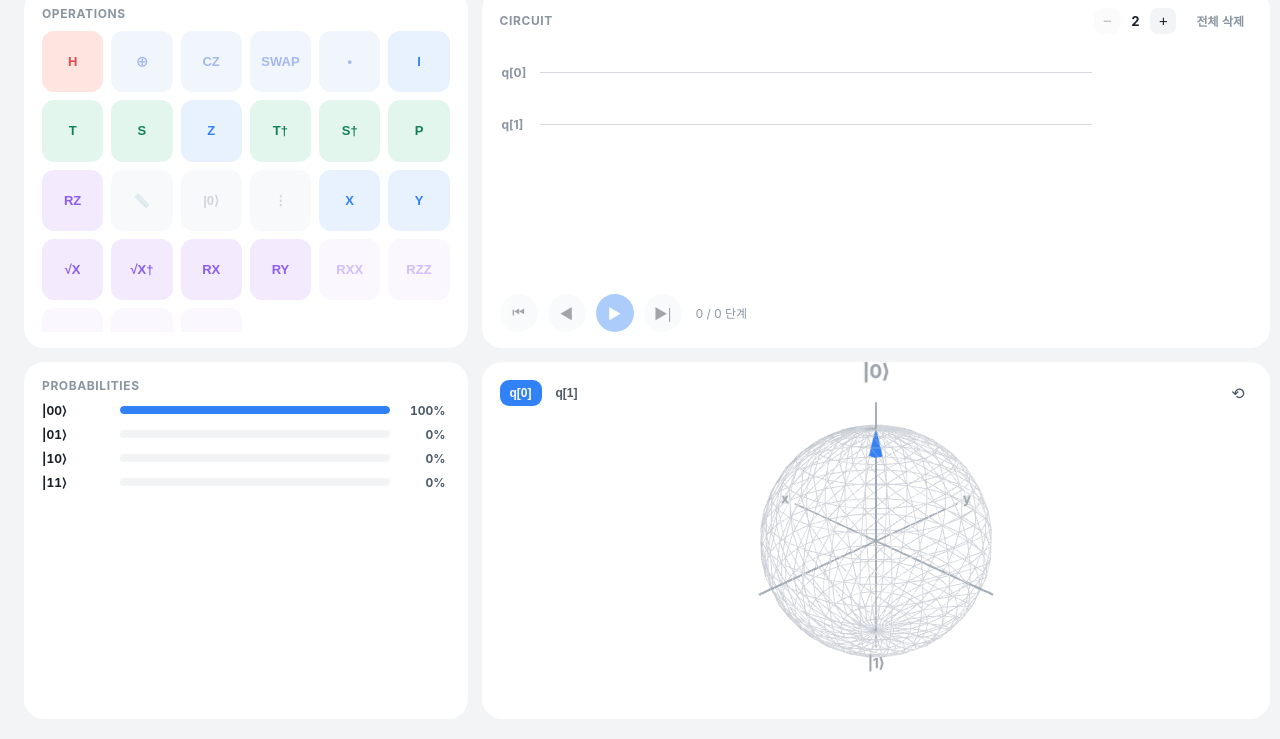
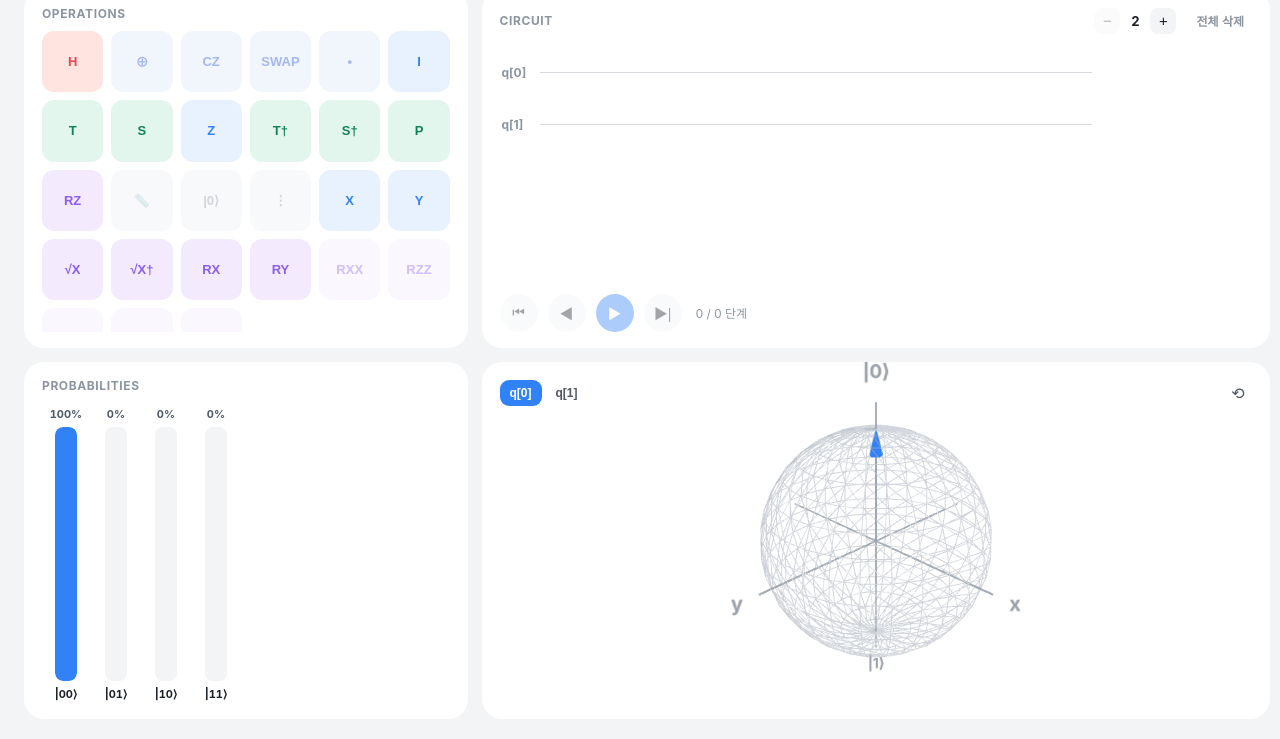
Before and after one commit to Seolwon64/quantumtools, a plain HTML site: page index.html in a window 1280 px wide. Shown: the part 61-800 px from the top of the page. Drawn offline with nearby package versions, Linux system fonts and the light colour scheme.

Commit message:
Add vertical probability bar chart, flipped default camera, and red motion trail
Switch probability panel to a vertical bar chart, flip the Bloch
sphere's default view (X right, Y left), and draw a fading red trail
of the state vector's path during playback that resets on replay.

```diff
--- a/index.html
+++ b/index.html
@@ -50,7 +50,7 @@
 
       <section class="panel panel-probability">
         <h2 class="panel-title">Probabilities</h2>
-        <div class="prob-list" id="prob-list"></div>
+        <div class="prob-chart" id="prob-list"></div>
       </section>
 
       <section class="panel panel-sphere">
--- a/js/main.js
+++ b/js/main.js
@@ -65,6 +65,7 @@ angleCancelBtn.addEventListener("click", closeAnglePopover);
 angleConfirmBtn.addEventListener("click", () => {
   if (!pendingPlacement) return;
   const thetaRad = (Number(angleSlider.value) * Math.PI) / 180;
+  scene.clearTrail();
   circuit.placeGate(pendingPlacement.column, pendingPlacement.qubit, pendingPlacement.gateName, thetaRad);
   closeAnglePopover();
 });
@@ -152,6 +153,7 @@ circuitGrid.addEventListener("drop", (e) => {
   if (info.kind === "param") {
     openAnglePopover(column, qubit, gateName, e.clientX, e.clientY);
   } else {
+    scene.clearTrail();
     circuit.placeGate(column, qubit, gateName);
   }
 });
@@ -161,6 +163,7 @@ circuitGrid.addEventListener("click", (e) => {
   if (!cell) return;
   const column = Number(cell.dataset.col);
   const qubit = Number(cell.dataset.qubit);
+  scene.clearTrail();
   circuit.removeGate(column, qubit);
 });
 
@@ -170,7 +173,10 @@ function buildQubitTabs(snapshot) {
     const tab = document.createElement("button");
     tab.className = "qubit-tab" + (q === snapshot.selectedQubit ? " active" : "");
     tab.textContent = `q[${q}]`;
-    tab.addEventListener("click", () => circuit.selectQubit(q));
+    tab.addEventListener("click", () => {
+      scene.clearTrail();
+      circuit.selectQubit(q);
+    });
     qubitTabs.appendChild(tab);
   }
 }
@@ -178,26 +184,26 @@ function buildQubitTabs(snapshot) {
 function renderProbabilities(snapshot) {
   probList.innerHTML = "";
   for (const entry of snapshot.probabilities) {
-    const row = document.createElement("div");
-    row.className = "prob-row";
+    const col = document.createElement("div");
+    col.className = "prob-bar-col";
+
+    const value = document.createElement("span");
+    value.className = "prob-bar-value";
+    value.textContent = `${Math.round(entry.probability)}%`;
+
+    const track = document.createElement("div");
+    track.className = "prob-bar-track-v";
+    const fill = document.createElement("div");
+    fill.className = "prob-bar-fill-v";
+    fill.style.height = `${entry.probability}%`;
+    track.appendChild(fill);
 
     const label = document.createElement("span");
-    label.className = "prob-label";
+    label.className = "prob-bar-label";
     label.textContent = `|${entry.label}⟩`;
 
-    const track = document.createElement("div");
-    track.className = "prob-bar-track";
-    const fill = document.createElement("div");
-    fill.className = "prob-bar-fill";
-    fill.style.width = `${entry.probability}%`;
-    track.appendChild(fill);
-
-    const value = document.createElement("span");
-    value.className = "prob-value";
-    value.textContent = `${Math.round(entry.probability)}%`;
-
-    row.append(label, track, value);
-    probList.appendChild(row);
+    col.append(value, track, label);
+    probList.appendChild(col);
   }
 }
 
@@ -236,13 +242,21 @@ const circuit = createCircuitController({
 buildPalette();
 
 qubitMinusBtn.addEventListener("click", () => {
+  scene.clearTrail();
   circuit.setQubitCount(circuit.getSnapshot().qubitCount - 1);
 });
 qubitPlusBtn.addEventListener("click", () => {
+  scene.clearTrail();
   circuit.setQubitCount(circuit.getSnapshot().qubitCount + 1);
 });
-clearBtn.addEventListener("click", () => circuit.clear());
-resetBtn.addEventListener("click", () => circuit.reset());
+clearBtn.addEventListener("click", () => {
+  scene.clearTrail();
+  circuit.clear();
+});
+resetBtn.addEventListener("click", () => {
+  scene.clearTrail();
+  circuit.reset();
+});
 stepBackBtn.addEventListener("click", () => circuit.stepBackward());
 stepFwdBtn.addEventListener("click", () => circuit.stepForward());
 
@@ -250,6 +264,7 @@ playBtn.addEventListener("click", () => {
   if (circuit.getSnapshot().isPlaying) {
     circuit.pause();
   } else {
+    scene.clearTrail();
     circuit.play();
   }
 });
--- a/js/scene.js
+++ b/js/scene.js
@@ -7,9 +7,10 @@ const WIREFRAME_COLOR = 0xb0b8c1;
 const AXIS_COLOR = 0x98a2ad;
 const LABEL_COLOR = "#4e5968";
 const VECTOR_COLOR = 0x3182f6;
+const TRAIL_COLOR = 0xff3b30;
 
-// 초기/리셋 시점: 왼쪽 X축, 오른쪽 Y축, 위쪽 Z축이 보이는 구도.
-const INITIAL_CAMERA_POS = new THREE.Vector3(-2.6, 1.9, -2.6);
+// 초기/리셋 시점: 오른쪽 X축, 왼쪽 Y축, 위쪽 Z축이 보이는 구도.
+const INITIAL_CAMERA_POS = new THREE.Vector3(2.6, 1.9, 2.6);
 
 // bloch 좌표(x,y,z) -> three.js 좌표. three.js는 Y가 위쪽이므로
 // bloch Z(위)를 three Y에, bloch Y를 three Z에 대응시킨다.
@@ -116,6 +117,27 @@ export function createBlochScene(container) {
 
   resetView();
 
+  // 재생 중 벡터가 지나간 궤적 (빨강, 40% 불투명도). 재생을 다시 누르면 초기화된다.
+  let trailPoints = [];
+  const trailGeometry = new THREE.BufferGeometry();
+  const trailMaterial = new THREE.LineBasicMaterial({
+    color: TRAIL_COLOR,
+    transparent: true,
+    opacity: 0.4,
+  });
+  const trailLine = new THREE.Line(trailGeometry, trailMaterial);
+  scene.add(trailLine);
+
+  function clearTrail() {
+    trailPoints = [];
+    trailGeometry.setFromPoints(trailPoints);
+  }
+
+  function pushTrailPoint(threeDir) {
+    trailPoints.push(threeDir.clone().multiplyScalar(SPHERE_RADIUS));
+    trailGeometry.setFromPoints(trailPoints);
+  }
+
   function setVectorInstant(bloch) {
     const dir = blochToThree(bloch).normalize();
     arrow.setDirection(dir);
@@ -135,6 +157,7 @@ export function createBlochScene(container) {
         const qStep = identity.clone().slerp(qTotal, eased);
         const dir = fromV.clone().applyQuaternion(qStep).normalize();
         arrow.setDirection(dir);
+        pushTrailPoint(dir);
         if (t < 1) {
           requestAnimationFrame(frame);
         } else {
@@ -165,5 +188,5 @@ export function createBlochScene(container) {
   }
   renderLoop();
 
-  return { setVectorInstant, animateVectorTo, resetView };
+  return { setVectorInstant, animateVectorTo, resetView, clearTrail };
 }
--- a/style.css
+++ b/style.css
@@ -322,55 +322,58 @@ html, body {
   font-variant-numeric: tabular-nums;
 }
 
-/* Probability list */
-.prob-list {
+/* Probability chart (세로 막대그래프) */
+.prob-chart {
   flex: 1;
   min-height: 0;
-  overflow-y: auto;
+  overflow-x: auto;
+  overflow-y: hidden;
+  display: flex;
+  align-items: stretch;
+  gap: 10px;
+  padding: 4px 4px 2px;
+}
+
+.prob-bar-col {
+  flex: none;
+  width: 40px;
   display: flex;
   flex-direction: column;
-  gap: 9px;
-  padding-right: 4px;
+  align-items: center;
+  gap: 6px;
 }
 
-.prob-row {
-  display: flex;
-  align-items: center;
-  gap: 10px;
+.prob-bar-value {
   flex: none;
+  font-size: 11px;
+  font-weight: 700;
+  color: var(--text-body);
+  font-variant-numeric: tabular-nums;
 }
 
-.prob-label {
-  flex: none;
-  width: 68px;
-  font-size: 12px;
-  font-weight: 700;
-  font-variant-numeric: tabular-nums;
-  color: var(--text-title);
-}
-
-.prob-bar-track {
+.prob-bar-track-v {
   flex: 1;
-  height: 8px;
-  border-radius: 999px;
+  width: 22px;
+  min-height: 0;
+  display: flex;
+  align-items: flex-end;
   background: var(--bg);
+  border-radius: 8px;
   overflow: hidden;
 }
 
-.prob-bar-fill {
-  height: 100%;
-  border-radius: 999px;
+.prob-bar-fill-v {
+  width: 100%;
+  border-radius: 8px;
   background: var(--primary);
-  transition: width 0.35s cubic-bezier(0.16, 1, 0.3, 1);
+  transition: height 0.35s cubic-bezier(0.16, 1, 0.3, 1);
 }
 
-.prob-value {
+.prob-bar-label {
   flex: none;
-  width: 46px;
-  text-align: right;
-  font-size: 12px;
+  font-size: 11px;
   font-weight: 700;
-  color: var(--text-body);
+  color: var(--text-title);
   font-variant-numeric: tabular-nums;
 }
 
```
Also changed, not shown: claude_.md (+3 -2 lines).
